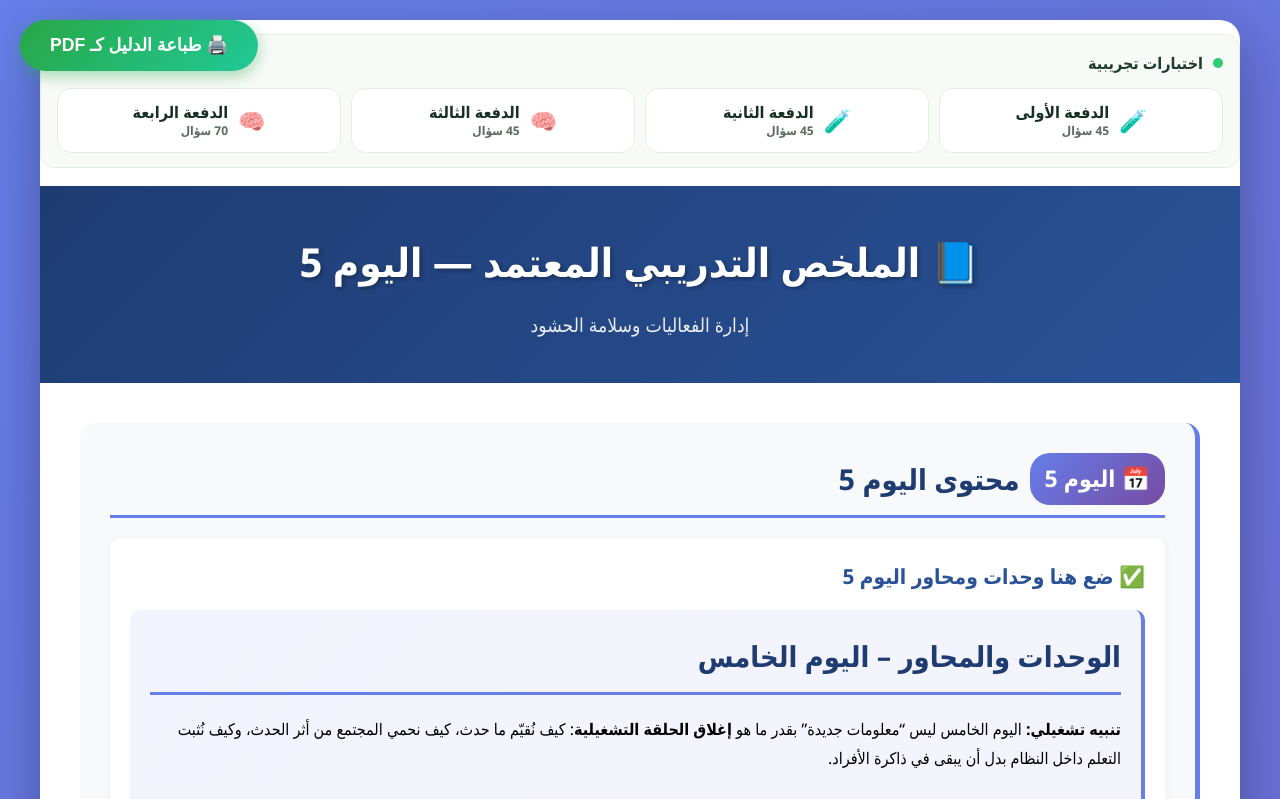
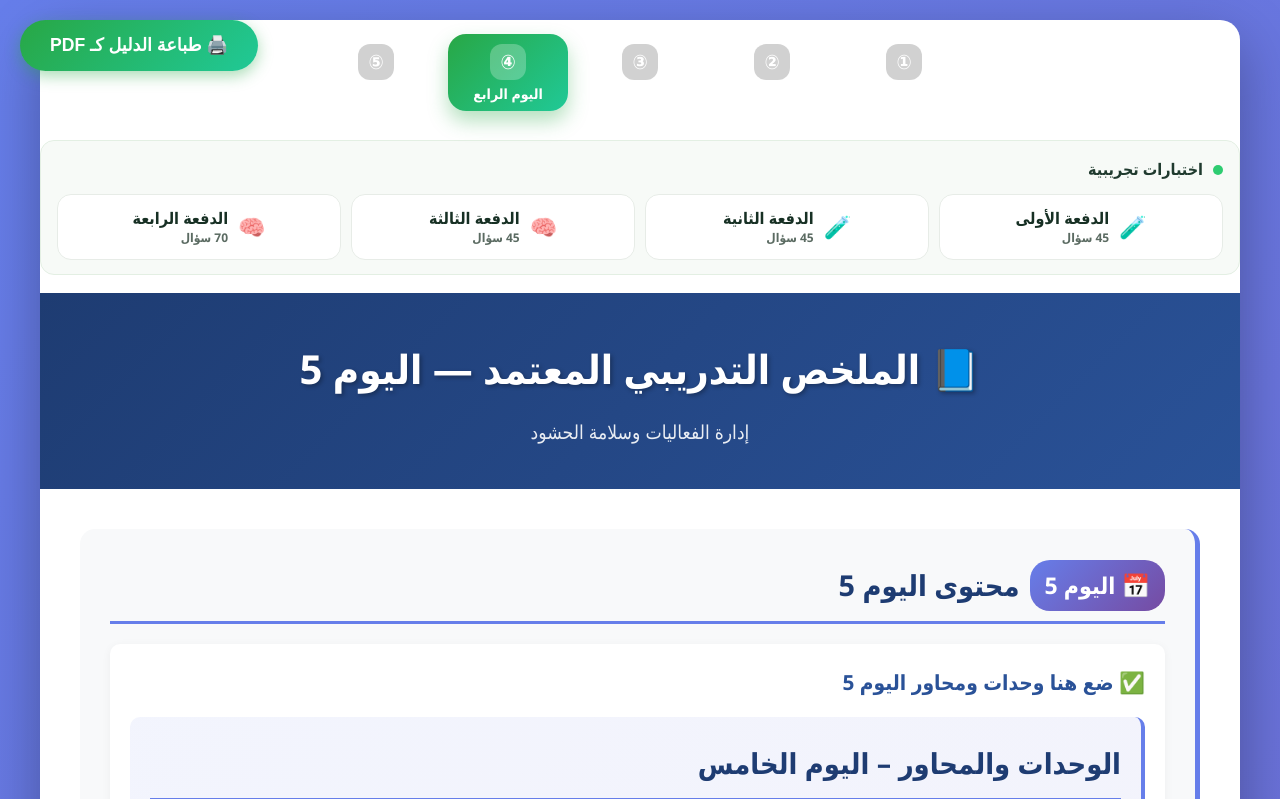
Before and after one commit to anasx88/event-management-days, a plain HTML site: page day5.html in a window 1280 px wide. Shown: the top 799 px of the page. Drawn offline with Linux system fonts and the light colour scheme.

Commit message:
Add navigation bar for program days in day5.html

```diff
--- a/day5.html
+++ b/day5.html
@@ -575,9 +575,30 @@
 <button class="print-button" onclick="window.print()">
         🖨️ طباعة الدليل كـ PDF
     </button>
+<div class="container">
 
-
-<div class="container">
+<div class="days-bar" aria-label="تنقّل أيام البرنامج">
+  <a class="day-btn" href="index.html" title="اليوم الأول">
+    <span class="day-ico" aria-hidden="true">①</span>
+    <span class="day-txt">اليوم الأول</span>
+  </a>
+  <a class="day-btn" href="day2.html" title="اليوم الثاني">
+    <span class="day-ico" aria-hidden="true">②</span>
+    <span class="day-txt">اليوم الثاني</span>
+  </a>
+  <a class="day-btn" href="day3.html" title="اليوم الثالث">
+    <span class="day-ico" aria-hidden="true">③</span>
+    <span class="day-txt">اليوم الثالث</span>
+  </a>
+  <a class="day-btn active" href="day4.html" title="اليوم الرابع">
+    <span class="day-ico" aria-hidden="true">④</span>
+    <span class="day-txt">اليوم الرابع</span>
+  </a>
+  <a class="day-btn" href="day5.html" title="اليوم الخامس">
+    <span class="day-ico" aria-hidden="true">⑤</span>
+    <span class="day-txt">اليوم الخامس</span>
+  </a>
+</div>
 <!-- =========================
      Practice Quizzes (Row 2)
 ========================== -->
```
